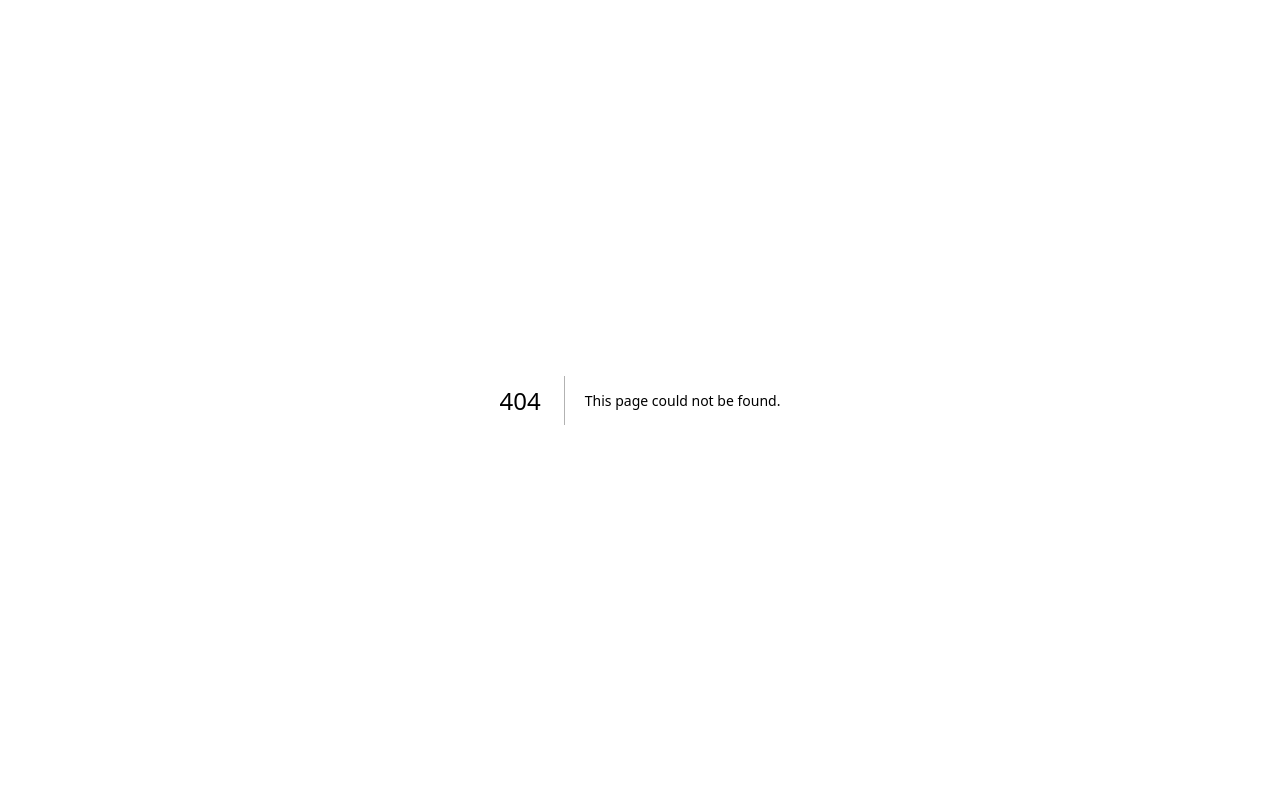
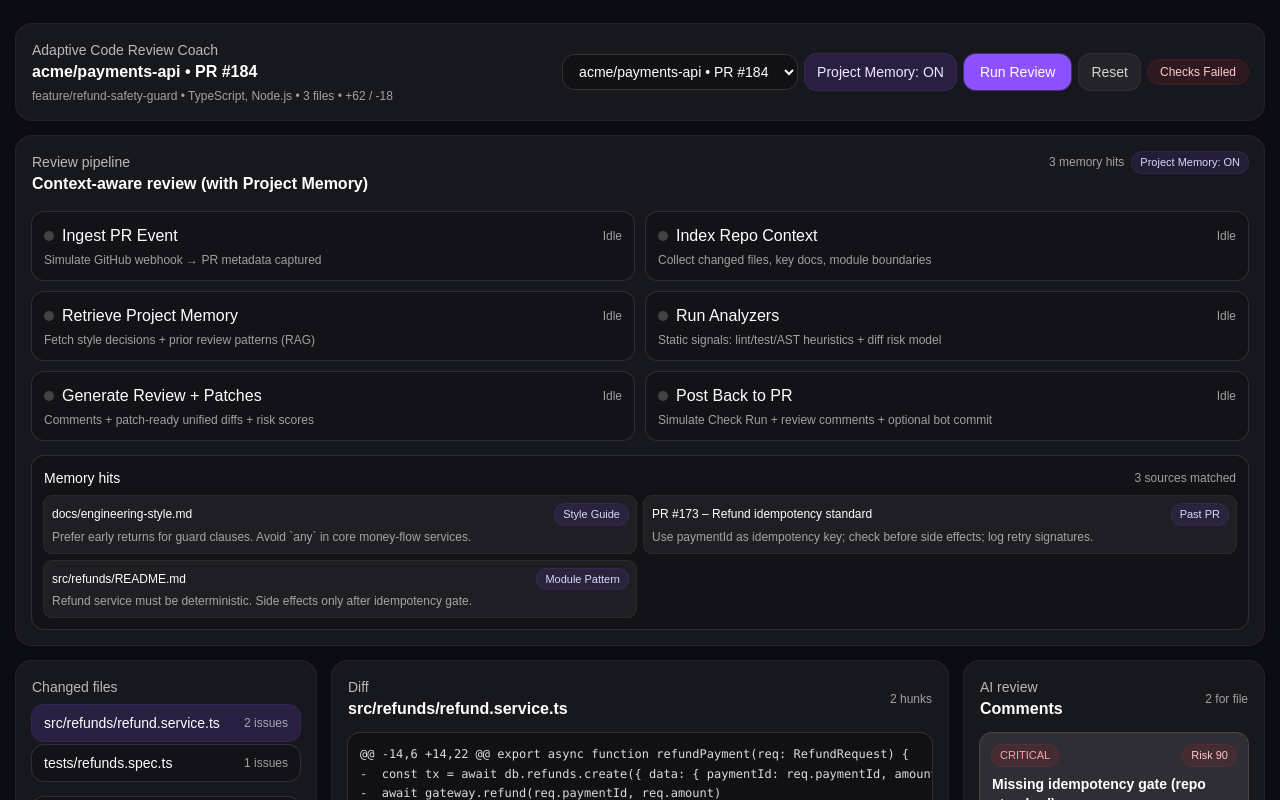
Before and after one commit to AntipasBen23/codereviewer-feature-demo, a Next.js app: page /demo in a window 1280 px wide. Before the commit this address had no page. Shown: the top 800 px of the page. Built offline with nearby package versions, Linux system fonts and the light colour scheme.

Commit message:
added demopage component

```diff
--- /dev/null
+++ b/src/app/demo/page.tsx
@@ -0,0 +1,244 @@
+"use client";
+
+import React, { useEffect, useMemo, useRef, useState } from "react";
+import { PIPELINE, SCENARIOS, type Patch, type StepStatus } from "./data";
+import { formatNumber } from "./utils";
+import PipelinePanel from "./components/PipelinePanel";
+import FileList from "./components/FileList";
+import DiffAndPatch from "./components/DiffAndPatch";
+import CommentsPanel from "./components/CommentsPanel";
+
+export default function DemoPage() {
+  const [scenarioId, setScenarioId] = useState(SCENARIOS[0]?.id ?? "s1");
+  const scenario = useMemo(() => SCENARIOS.find((s) => s.id === scenarioId) ?? SCENARIOS[0], [scenarioId]);
+
+  const [useMemory, setUseMemory] = useState(true);
+  const [isRunning, setIsRunning] = useState(false);
+
+  const [stepStatus, setStepStatus] = useState<Record<string, StepStatus>>(() =>
+    Object.fromEntries(PIPELINE.map((s) => [s.id, "idle"]))
+  );
+
+  const [selectedFile, setSelectedFile] = useState<string>(() => scenario.diff[0]?.filePath ?? "");
+  const [selectedCommentId, setSelectedCommentId] = useState<string | null>(null);
+
+  const [appliedPatchIds, setAppliedPatchIds] = useState<Record<string, boolean>>({});
+  const [checkState, setCheckState] = useState<"failed" | "pending" | "passed">(
+    scenario.ci.status === "failing" ? "failed" : "passed"
+  );
+  const [botCommit, setBotCommit] = useState<string | null>(null);
+
+  const runTokenRef = useRef(0);
+
+  const review = useMemo(() => {
+    return useMemory ? scenario.reviewWithMemory : ({ memoryHits: [], ...scenario.reviewGeneric } as any);
+  }, [scenario, useMemory]);
+
+  const memoryHits = useMemo(() => (useMemory ? scenario.reviewWithMemory.memoryHits : []), [scenario, useMemory]);
+
+  const comments = useMemo(() => (useMemory ? scenario.reviewWithMemory.comments : scenario.reviewGeneric.comments), [
+    scenario,
+    useMemory,
+  ]);
+
+  const patches = useMemo(() => (useMemory ? scenario.reviewWithMemory.patches : scenario.reviewGeneric.patches), [
+    scenario,
+    useMemory,
+  ]);
+
+  const patchesById = useMemo<Record<string, Patch>>(
+    () => Object.fromEntries(patches.map((p) => [p.id, p])),
+    [patches]
+  );
+
+  const commentsForSelectedFile = useMemo(
+    () => comments.filter((c) => c.filePath === selectedFile).sort((a, b) => b.riskScore - a.riskScore),
+    [comments, selectedFile]
+  );
+
+  const selectedComment = useMemo(() => {
+    const inFile = commentsForSelectedFile;
+    return (selectedCommentId ? inFile.find((c) => c.id === selectedCommentId) : null) ?? inFile[0] ?? null;
+  }, [commentsForSelectedFile, selectedCommentId]);
+
+  useEffect(() => {
+    // Reset on scenario change
+    setSelectedFile(scenario.diff[0]?.filePath ?? "");
+    setSelectedCommentId(null);
+    setAppliedPatchIds({});
+    setBotCommit(null);
+    setCheckState(scenario.ci.status === "failing" ? "failed" : "passed");
+    setIsRunning(false);
+    setStepStatus(Object.fromEntries(PIPELINE.map((s) => [s.id, "idle"])));
+  }, [scenarioId]); // eslint-disable-line react-hooks/exhaustive-deps
+
+  function resetRun() {
+    runTokenRef.current += 1;
+    setIsRunning(false);
+    setStepStatus(Object.fromEntries(PIPELINE.map((s) => [s.id, "idle"])));
+  }
+
+  async function runPipeline() {
+    const token = ++runTokenRef.current;
+    setIsRunning(true);
+    setStepStatus(Object.fromEntries(PIPELINE.map((s) => [s.id, "idle"])));
+
+    const runStep = async (id: string, ms: number) => {
+      setStepStatus((prev) => ({ ...prev, [id]: "running" }));
+      await new Promise((r) => setTimeout(r, ms));
+      if (token !== runTokenRef.current) return;
+      setStepStatus((prev) => ({ ...prev, [id]: "done" }));
+    };
+
+    await runStep("ingest", 450);
+    await runStep("index", 650);
+    await runStep("retrieve", useMemory ? 600 : 300);
+    await runStep("analyze", 800);
+    await runStep("generate", 900);
+    await runStep("post", 550);
+
+    if (token !== runTokenRef.current) return;
+
+    // After posting, checks reflect current state (until patch applied)
+    setCheckState(scenario.ci.status === "failing" ? "failed" : "passed");
+    setIsRunning(false);
+  }
+
+  function applyPatch(patchId: string) {
+    if (!patchesById[patchId]) return;
+
+    setAppliedPatchIds((prev) => ({ ...prev, [patchId]: true }));
+    setBotCommit("codereviewr-bot: apply suggested patch");
+
+    // Simulate check run improving after patch
+    if (checkState === "failed") setCheckState("pending");
+    window.setTimeout(() => setCheckState("passed"), 900);
+  }
+
+  return (
+    <div className="min-h-screen bg-[#0b0b12] text-white">
+      <div className="mx-auto max-w-7xl px-4 py-6">
+        {/* Controls + tiny PR summary (still part of feature UI) */}
+        <div className="rounded-2xl bg-white/5 ring-1 ring-white/10 p-4">
+          <div className="flex flex-col gap-3 md:flex-row md:items-center md:justify-between">
+            <div>
+              <div className="text-sm text-white/70">Adaptive Code Review Coach</div>
+              <div className="text-base font-semibold">
+                {scenario.repo} • PR #{scenario.prNumber}
+              </div>
+              <div className="mt-1 text-xs text-white/60">
+                {scenario.branch} • {scenario.languages.join(", ")} • {scenario.changedFiles} files • +
+                {formatNumber(scenario.additions)} / -{formatNumber(scenario.deletions)}
+              </div>
+              {botCommit && <div className="mt-2 text-xs text-violet-200/80">Bot commit: {botCommit}</div>}
+            </div>
+
+            <div className="flex flex-wrap items-center gap-2">
+              <select
+                value={scenarioId}
+                onChange={(e) => setScenarioId(e.target.value)}
+                className="rounded-xl bg-black/30 ring-1 ring-white/10 px-3 py-2 text-sm outline-none focus:ring-violet-500/40"
+              >
+                {SCENARIOS.map((s) => (
+                  <option key={s.id} value={s.id}>
+                    {s.repo} • PR #{s.prNumber}
+                  </option>
+                ))}
+              </select>
+
+              <button
+                onClick={() => setUseMemory((v) => !v)}
+                className={
+                  useMemory
+                    ? "rounded-xl px-3 py-2 text-sm bg-violet-500/15 text-violet-100 ring-1 ring-violet-500/25"
+                    : "rounded-xl px-3 py-2 text-sm bg-white/5 text-white/80 ring-1 ring-white/10 hover:bg-white/10"
+                }
+              >
+                {useMemory ? "Project Memory: ON" : "Project Memory: OFF"}
+              </button>
+
+              <button
+                onClick={runPipeline}
+                disabled={isRunning}
+                className={
+                  isRunning
+                    ? "rounded-xl px-4 py-2 text-sm font-medium bg-white/5 text-white/40 ring-1 ring-white/10 cursor-not-allowed"
+                    : "rounded-xl px-4 py-2 text-sm font-medium bg-violet-500 text-white ring-1 ring-violet-500/40 hover:bg-violet-400"
+                }
+              >
+                {isRunning ? "Running…" : "Run Review"}
+              </button>
+
+              <button
+                onClick={resetRun}
+                className="rounded-xl px-3 py-2 text-sm bg-white/5 text-white/80 ring-1 ring-white/10 hover:bg-white/10"
+              >
+                Reset
+              </button>
+
+              <span
+                className={
+                  checkState === "passed"
+                    ? "rounded-full px-3 py-1 text-xs bg-emerald-500/10 text-emerald-200 ring-1 ring-emerald-500/20"
+                    : checkState === "pending"
+                    ? "rounded-full px-3 py-1 text-xs bg-amber-500/10 text-amber-200 ring-1 ring-amber-500/20"
+                    : "rounded-full px-3 py-1 text-xs bg-red-500/10 text-red-200 ring-1 ring-red-500/20"
+                }
+              >
+                {checkState === "passed" ? "Checks Passed" : checkState === "pending" ? "Checks Pending" : "Checks Failed"}
+              </span>
+            </div>
+          </div>
+        </div>
+
+        {/* Pipeline */}
+        <div className="mt-4">
+          <PipelinePanel
+            title="Review pipeline"
+            subtitle={useMemory ? "Context-aware review (with Project Memory)" : "Generic review (no memory)"}
+            pipeline={PIPELINE}
+            stepStatus={stepStatus}
+            useMemory={useMemory}
+            memoryHits={memoryHits}
+          />
+        </div>
+
+        {/* PR view */}
+        <div className="mt-4 grid grid-cols-1 lg:grid-cols-12 gap-4">
+          <div className="lg:col-span-3">
+            <FileList
+              scenario={scenario}
+              comments={comments}
+              selectedFile={selectedFile}
+              onSelectFile={(fp) => {
+                setSelectedFile(fp);
+                setSelectedCommentId(null);
+              }}
+            />
+          </div>
+
+          <div className="lg:col-span-6">
+            <DiffAndPatch
+              scenario={scenario}
+              selectedFile={selectedFile}
+              selectedComment={selectedComment}
+              patchesById={patchesById}
+              appliedPatchIds={appliedPatchIds}
+              onApplyPatch={applyPatch}
+            />
+          </div>
+
+          <div className="lg:col-span-3">
+            <CommentsPanel
+              selectedFile={selectedFile}
+              commentsForSelectedFile={commentsForSelectedFile}
+              selectedCommentId={selectedCommentId}
+              onSelectComment={setSelectedCommentId}
+              patchesById={patchesById}
+            />
+          </div>
+        </div>
+      </div>
+    </div>
+  );
+}
```
